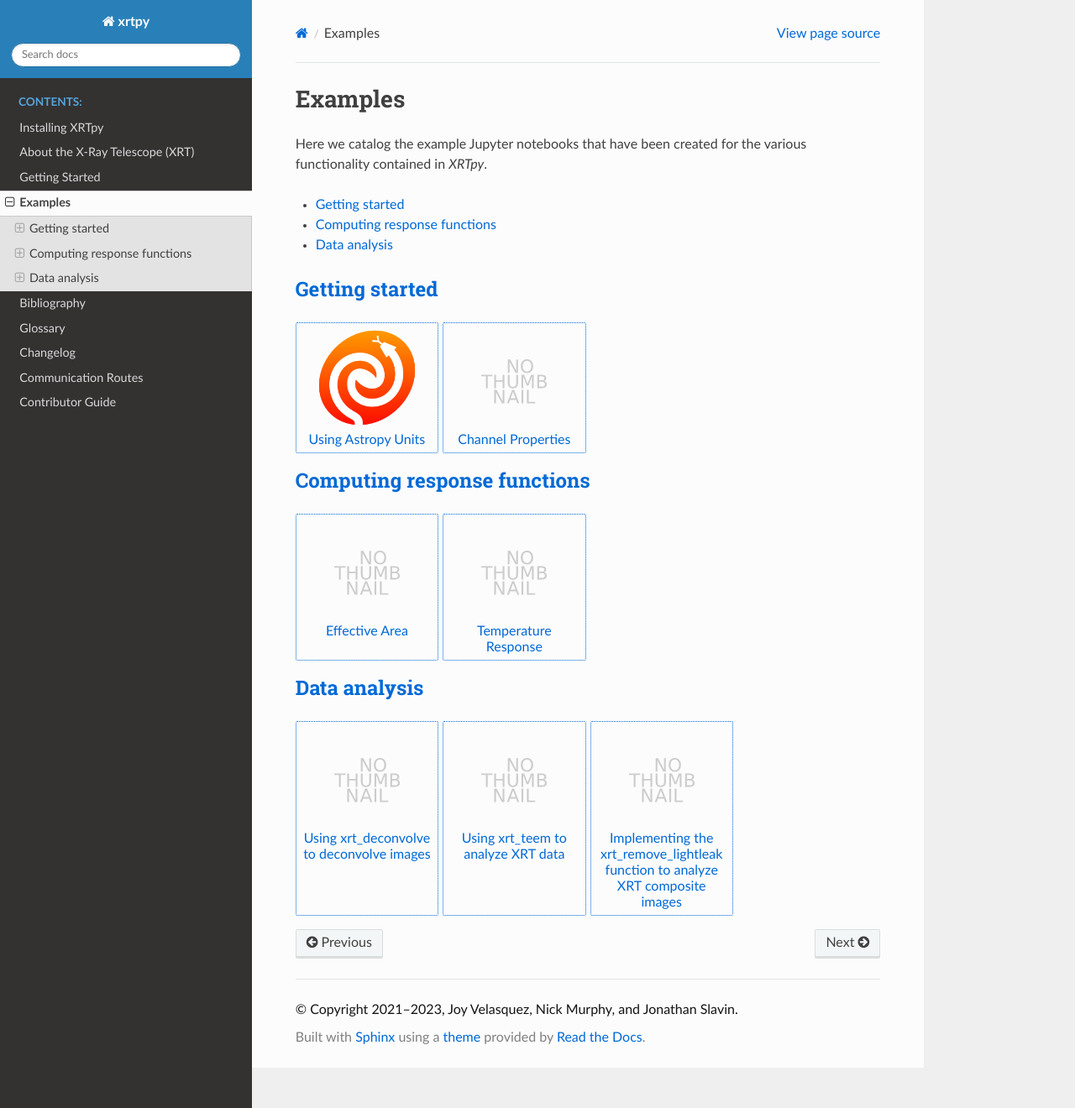
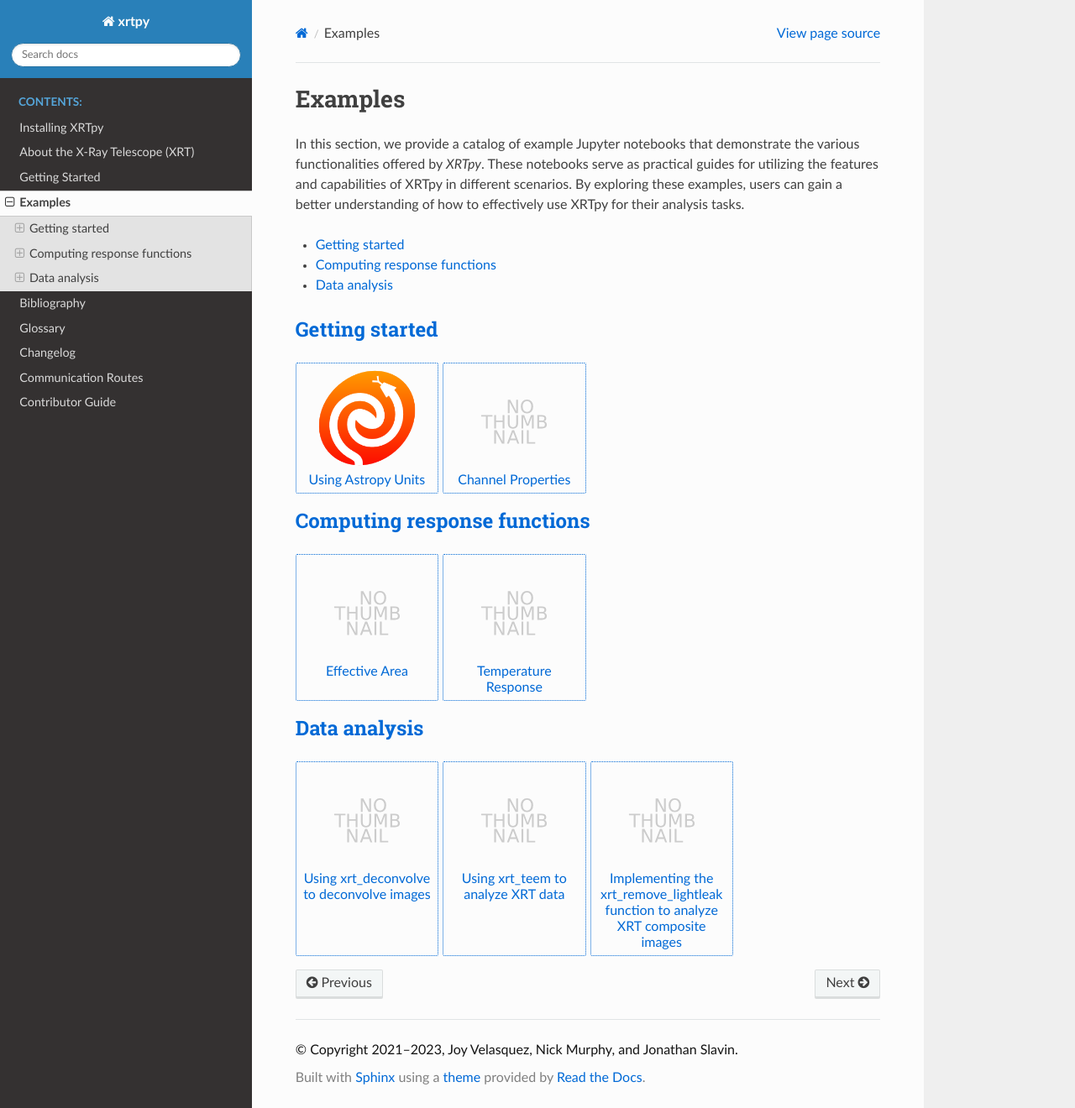
Before and after one commit to HinodeXRT/xrtpy, a Sphinx documentation site: the page built from docs/examples.rst, in a window 1280 px wide and 1320 px high. Shown: the whole window at 84% size. Built offline with Sphinx 7.4.7 and the Read the Docs theme 2.0.0, drawn with Linux system fonts in a browser that asks for light colours; pages that are not in the unit, such as notebooks, are missing from menus.

Commit message:
Updated example text

```diff
--- a/docs/examples.rst
+++ b/docs/examples.rst
@@ -1,8 +1,10 @@
 Examples
 ========
-
-Here we catalog the example Jupyter notebooks that have been created for
-the various functionality contained in `XRTpy`.
+In this section, we provide a catalog of example Jupyter notebooks that
+demonstrate the various functionalities offered by `XRTpy`. These notebooks
+serve as practical guides for utilizing the features and capabilities of XRTpy
+in different scenarios. By exploring these examples, users can gain a better
+understanding of how to effectively use XRTpy for their analysis tasks.
 
 .. contents::
    :local:
```
